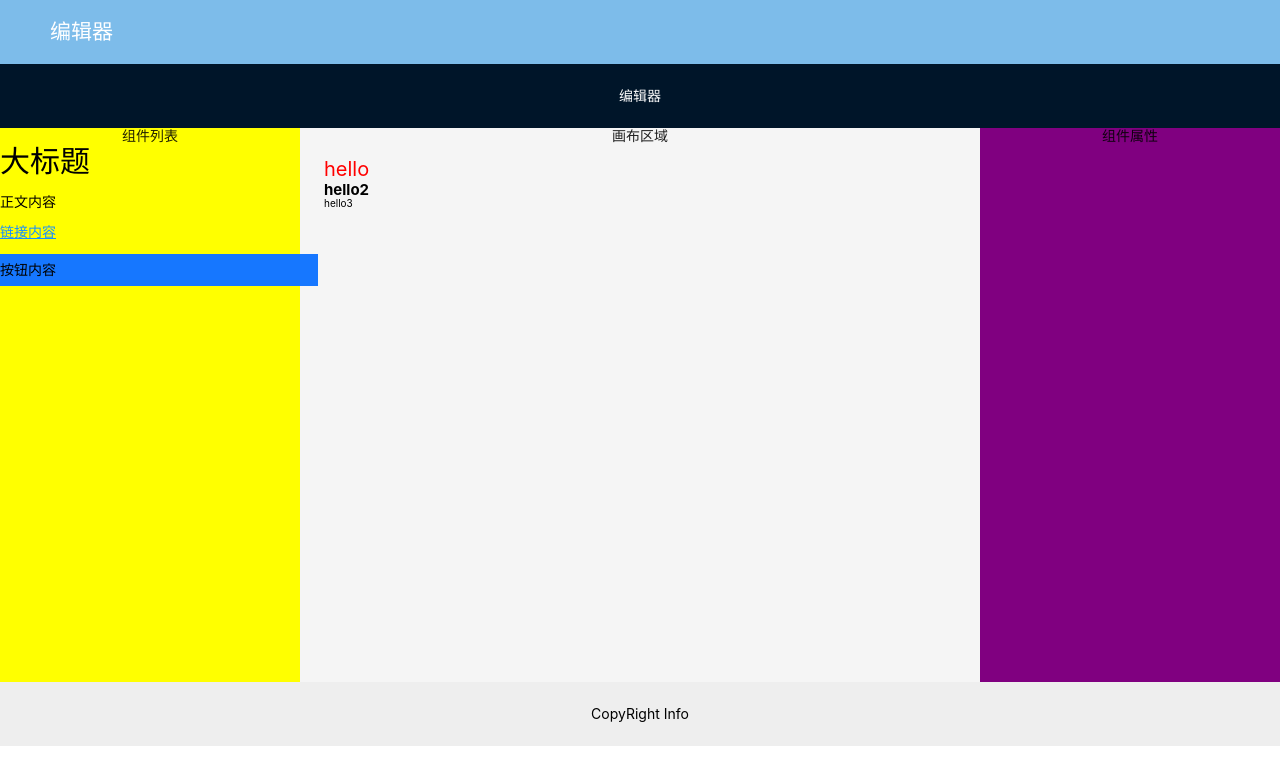
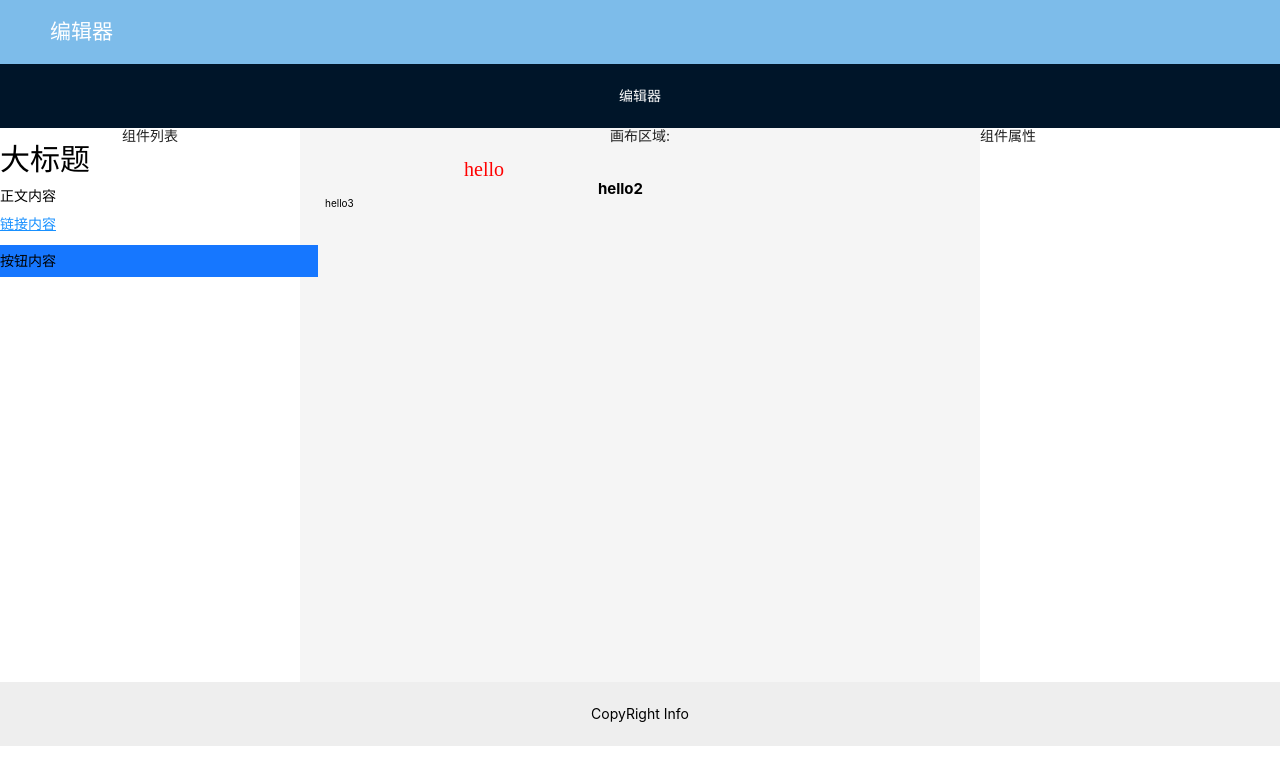
Before and after one commit to aviciileeee/h5-editor, a Vue app: page /editor in a window 1280 px wide. Shown: the top 784 px of the page. Built offline with nearby package versions, Linux system fonts and the light colour scheme.

Commit message:
feat: 组件、编辑区域、属性面板展示

```diff
--- a/src/App.vue
+++ b/src/App.vue
@@ -27,6 +27,7 @@ const contentStyle: CSSProperties = {
   textAlign: 'center',
   color: '#fff',
   flex: 1,
+  backgroundColor: '#fff'
 }
 
 const footerStyle: CSSProperties = {
--- /dev/null
+++ b/src/components/EditorWrapper.vue
@@ -0,0 +1,39 @@
+<script setup lang="ts">
+import { defineProps, defineEmits } from 'vue'
+const props = defineProps({
+  id: {
+    type: String,
+    required: true
+  },
+  active: {
+    type: Boolean,
+    default: false
+  }
+})
+const emits = defineEmits(['set-active'])
+const onItemClick = (id: string) => {
+  emits('set-active', id)
+}
+</script>
+<template>
+<div class="editor-wrapper" @click="onItemClick(id)" :class="{active: active}">
+  <slot></slot>
+</div>
+</template>
+
+<style scoped>
+.editor-wrapper {
+  padding: 0;
+  cursor: pointer;
+  border: 1px solid transparent;
+  user-select: none;
+}
+.editor-wrapper:hover {
+  border: 1px solid #ccc
+}
+.editor-wrapper.active {
+  border: 1px solid #1890ff;
+  user-select: none;
+  z-index: 1500;
+}
+</style>
--- /dev/null
+++ b/src/components/PropsTable.vue
@@ -0,0 +1,53 @@
+<script setup lang="ts">
+import { TextComponentProps } from '@/defaultProps'
+import { mapPropsToForms, PropsToForms } from '@/propsMap'
+import { reduce } from 'lodash-es'
+import { computed, defineProps,PropType } from 'vue'
+const props = defineProps({
+  props: {
+    type: Object as PropType<TextComponentProps>,
+    required: true
+  }
+})
+const finalProps = computed(() => {
+  return reduce(props.props, (result, value, key) => {
+    const newKey = key as keyof TextComponentProps
+    const item = mapPropsToForms[newKey]
+    if(item) {
+      item.value = item.initialTransform ? item.initialTransform(value) : value
+      item.valueProp = item.valueProp ? item.valueProp : 'value'
+      result[newKey] = item
+    }
+    return result
+  }, {} as PropsToForms)
+})
+// finalProps.value
+</script>
+<template>
+<div class="props-table">
+  <div v-for="(value, key) in finalProps" :key="key" class="prop-item">
+    <span class="label" v-if="value?.text">{{ value.text }}</span>
+    <div class="prop-component">
+      <component v-if="value" :is="value.component" :[value.valueProp!]="value.value" v-bind="value.extraProps">
+        <template v-if="value.options">
+            <component :is="value.subComponent" v-for="(option, k) in value.options" :key="k" :value="option.value">{{ option.text }}</component>
+        </template>
+      </component>
+    </div>
+  </div>
+</div>
+</template>
+
+<style  scoped>
+.prop-item {
+  display: flex;
+  margin-bottom: 10px;
+  align-items: center;
+}
+.label {
+  width: 28%;
+}
+.prop-component {
+  width: 70% ;
+}
+</style>
--- a/src/defaultProps.ts
+++ b/src/defaultProps.ts
@@ -1,6 +1,30 @@
 import {  extend, mapValues , without} from 'lodash-es'
-
-export const commonDefaultProps = {
+export interface CommonComponentProps {
+    // actions
+    actionType: string;
+    url:  string;
+    // size
+    height: string;
+    width: string;
+    paddingLeft: string;
+    paddingRight: string;
+    paddingTop: string;
+    paddingBottom: string;
+    // borderType
+    borderStyle: string;
+    borderColor: string;
+    borderWidth: string;
+    borderRadius: string;
+    // shadow and opacity
+    boxShadow: string;
+    opacity: number;
+    // position
+    position: string;
+    left: string;
+    top: string;
+    right: string;
+}
+export const commonDefaultProps: CommonComponentProps = {
   // actions
   actionType: '',
   url:  '',
@@ -26,6 +50,19 @@ export const commonDefaultProps = {
   right: '0'
 }
 
+export interface TextComponentProps extends CommonComponentProps {
+  text: string;
+  fontSize: string;
+  fontFamily: string;
+  fontWeight: string;
+  fontStyle: string;
+  textDecoration: string;
+  lineHeight: string;
+  textAlign: string;
+  color: string;
+  backgroundColor: string;
+}
+
 export const textDefaultProps  = {
   text: '正文内容',
   fontSize: '14px',
@@ -33,7 +70,7 @@ export const textDefaultProps  = {
   fontWeight: 'normal',
   fontStyle: 'normal',
   textDecoration: 'none',
-  lintHeight: '1',
+  lineHeight: '1',
   textAlign: 'left',
   color: '#000000',
   backgroundColor: '',
--- a/src/hooks/useComponentCommon.ts
+++ b/src/hooks/useComponentCommon.ts
@@ -1,8 +1,9 @@
 import { computed } from 'vue'
 import { pick } from 'lodash-es'
+import { TextComponentProps } from '@/defaultProps'
 
 
-const useComponentCommon = <T extends {[key: string]: any}>(props:  T, picks: string[])  => {
+const useComponentCommon = (props:  Readonly<Partial<TextComponentProps>>, picks: string[])  => {
   const styleProps = computed(() => pick(props, picks))
   const handleClick = () => {
     if(props.actionType === 'url' && props.url) {
--- /dev/null
+++ b/src/propsMap.ts
@@ -0,0 +1,62 @@
+import { TextComponentProps } from '@/defaultProps'
+export interface PropToForm {
+  component: string;
+  value?: string | number;
+  extraProps?: {
+    [key: string]: any;
+  };
+  text?: string;
+  subComponent?: string;
+  options?: {text: string; value: any}[];
+  initialTransform?: (v: any) => any;
+  valueProp?: string;
+}
+
+export type PropsToForms  = {
+  [P in keyof TextComponentProps]?: PropToForm
+}
+
+export const mapPropsToForms: PropsToForms = {
+  text: {
+    component: 'a-textarea',
+    extraProps: {
+      line: 3
+    },
+    text: '文本'
+  },
+  fontSize: {
+    component: 'a-input-number',
+    text: '字号',
+    initialTransform: (v: string) => parseInt(v)
+  },
+  lineHeight: {
+    text: '行高',
+    component: 'a-slider',
+    extraProps: {
+      min: 0,
+      max: 3,
+      step: 0.1
+    },
+    initialTransform: (v: string) => parseFloat(v)
+  },
+  textAlign: {
+    component: 'a-radio-group',
+    subComponent: 'a-radio-button',
+    text: '对齐',
+    options: [
+      {value: 'left', text: '左'},
+      {value: 'center', text: '中'},
+      {value: 'right', text: '右'}
+    ]
+  },
+  fontFamily: {
+    component: 'a-select',
+    subComponent: 'a-select-option',
+    text: '字体',
+    options: [
+      {value: '', text: '无'},
+      {value: '宋体', text: '"SimSun","STSong"'},
+      {value: '仿宋', text: '"FangSong","STFangSong"'}
+    ]
+  }
+}
--- a/src/store/Editor.ts
+++ b/src/store/Editor.ts
@@ -1,34 +1,38 @@
 import { ref } from 'vue'
 import { defineStore } from 'pinia'
 import { v4 as uuidv4 } from 'uuid'
-export interface EditorProps {
-  components: ComponentData[];
-  currentElemet: string;
+import { TextComponentProps } from '../defaultProps'
+export interface EditorProps<T> {
+  components: ComponentData<T>[];
+  currentElement: ComponentData<T>;
 }
 
-export interface ComponentData {
-  props: {
-    [key: string]: any;
-  };
+export interface ComponentData<T> {
+  props: T;
   id: string;
   name: string;
 }
 
-export const testComponents: ComponentData[] = [
-  { id: uuidv4(), name: 'l-text',props: { text:'hello', fontSize: '20px', color: 'red'} },
-  { id: uuidv4(), name: 'l-text',props: { text:'hello2', fontSize: '15px', fontWeight: 'bold'} },
+export const testComponents: ComponentData<Partial<TextComponentProps>>[] = [
+  { id: uuidv4(), name: 'l-text',props: { text:'hello', lineHeight: '1', fontSize: '20px', color: 'red', textAlign: 'center', fontFamily: 'FangSon'} },
+  { id: uuidv4(), name: 'l-text',props: { text:'hello2', fontSize: '15px',lineHeight: '1', fontWeight: 'bold', textAlign: 'right '} },
   { id: uuidv4(), name: 'l-text',props: { text:'hello3', fontSize: '10px', actionType: 'url', url: 'https://www.baidu.com/'} }
 ]
 
 export const useEditorStore = defineStore('editorStore', () => {
   const components = ref(testComponents)
-  const currentElement = ref('')
-  const addComponent = (props: {[key: string]: any}) => {
+  const currentElement = ref()
+  const addComponent = (props: Partial<TextComponentProps>) => {
     components.value.push({ id: uuidv4(), name: 'l-text', props})
+  }
+  const setActive = (id: string) => {
+    const activeElement = components.value.find(item => item.id === id)
+    currentElement.value = activeElement
   }
   return {
     components,
     currentElement,
-    addComponent
+    addComponent,
+    setActive
   }
 })
--- a/src/views/Editor.vue
+++ b/src/views/Editor.vue
@@ -1,20 +1,22 @@
-<script lang="ts">
-import LText from '../components/LText.vue'
-export default {
+<script lang="ts" setup>
+import LText from '@/components/LText.vue'
+import { defineOptions } from 'vue'
+import ComponentsList from '@/components/ComponentsList.vue'
+import EditorWrapper from '@/components/EditorWrapper.vue'
+import PropsTable from '@/components/PropsTable.vue'
+import { defaultTextTemplates } from '../defaultTemplates'
+import { useEditorStore } from '../store/Editor'
+defineOptions({
   components: {
     LText
   }
-}
-</script>
-<script setup lang="ts">
-import ComponentsList from '../components/ComponentsList.vue'
-import { defaultTextTemplates } from '../defaultTemplates'
-import { useEditorStore } from '../store/Editor'
+})
 const editorStore = useEditorStore()
 const addItem = (props: any) => {
   editorStore.addComponent(props)
 }
 </script>
+
 <template>
 <div class="editor" id="editor-layout-main">
   <a-layout :style="{backgroundColor: '#fff'}">
@@ -23,7 +25,7 @@ const addItem = (props: any) => {
     </a-layout-header>
   </a-layout>
   <a-layout>
-    <a-layout-sider width="300" :style="{backgroundColor: 'yellow'}">
+    <a-layout-sider width="300" :style="{backgroundColor: '#fff'}">
       <div class="slider-container">
         组件列表
         <ComponentsList :list="defaultTextTemplates" @onItemClick="addItem"/>
@@ -31,19 +33,29 @@ const addItem = (props: any) => {
     </a-layout-sider>
     <a-layout :style="{padding: '0 24px 24px'}">
       <a-layout-content class="preview-container">
-        <p>画布区域</p>
+        <p>画布区域:</p>
         <div class="preview-list" id="canvas-area">
-          <!-- <div v-for="item in editorStore.components" :key="item.id">{{ item.props.text }}</div> -->
-           <component
+           <editor-wrapper
             v-for="component in editorStore.components"
             :key="component.id"
-            :is="component.name"
-            v-bind="component.props"></component>
+            :id="component.id"
+            :active="editorStore.currentElement?.id === component.id"
+            @setActive="editorStore.setActive"
+            >
+            <component :is="component.name" v-bind="component.props"></component>
+          </editor-wrapper>
         </div>
       </a-layout-content>
     </a-layout>
-    <a-layout-sider width="300" :style="{backgroundColor: 'purple'}" class="settings">
-        组件属性
+    <a-layout-sider width="300" :style="{backgroundColor: '#fff'}" class="settings">
+      组件属性
+        <props-table
+        v-if="editorStore.currentElement && editorStore.currentElement.props"
+        :props="editorStore.currentElement.props">
+        </props-table>
+        <pre>
+          {{ editorStore.currentElement && editorStore.currentElement.props}}
+        </pre>
     </a-layout-sider>
   </a-layout>
 
@@ -59,4 +71,7 @@ const addItem = (props: any) => {
 ::v-deep .l-text-component {
     position: relative !important;
   }
+  .settings {
+    text-align: left;
+  }
 </style>
```
